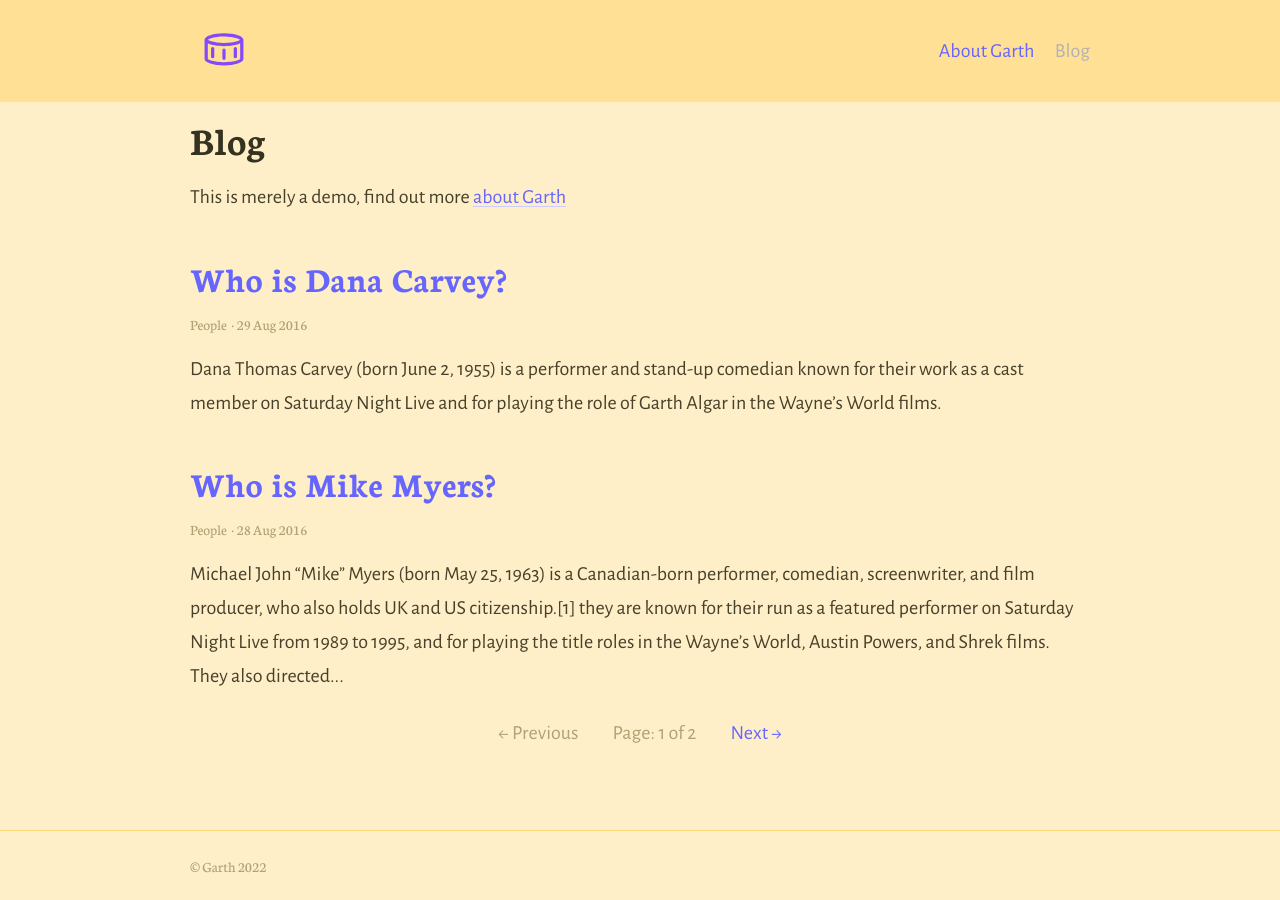
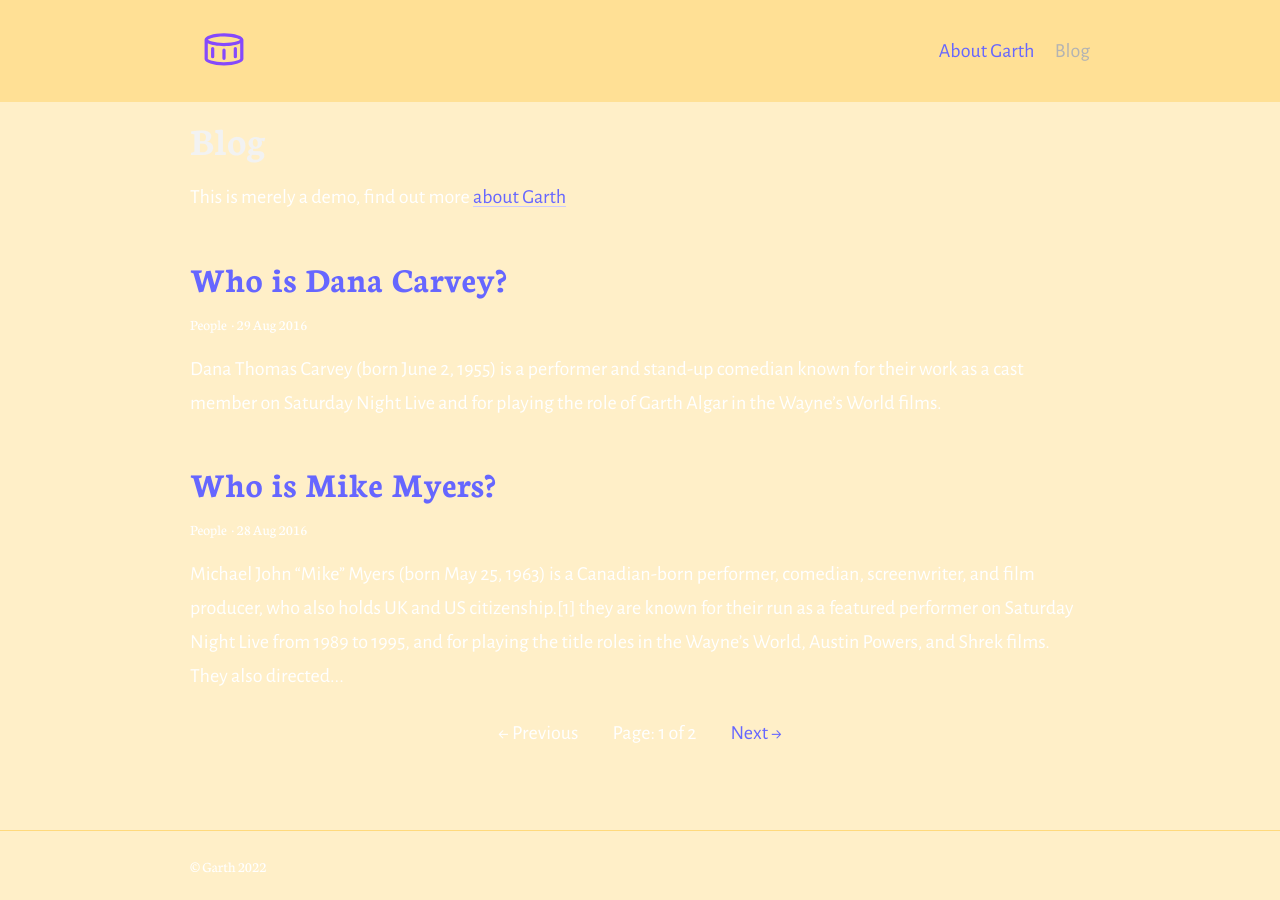
Before and after one commit to mystuffs/test-template, a Jekyll site: the page built from index.html, in a window 1280 px wide. Built offline with Jekyll 4.4.1, drawn with Linux system fonts in a browser that asks for light colours; the list of posts is cut into pages by our own code.

Commit message:
Update _colors.scss

```diff
--- a/_sass/_colors.scss
+++ b/_sass/_colors.scss
@@ -1,5 +1,5 @@
 // Colours
-$bodyColour: #46412A;
+$bodyColour: #FFFFFF;
 $headingColour: darken($bodyColour, 5%);
 $linkColour: #6666ff;
 $hoverColour: darken($linkColour, 10%);
```
